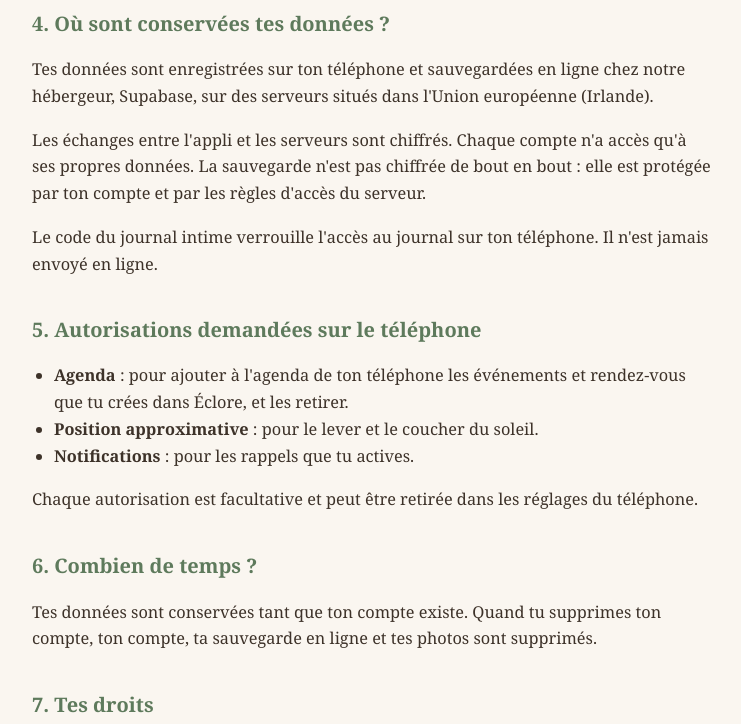
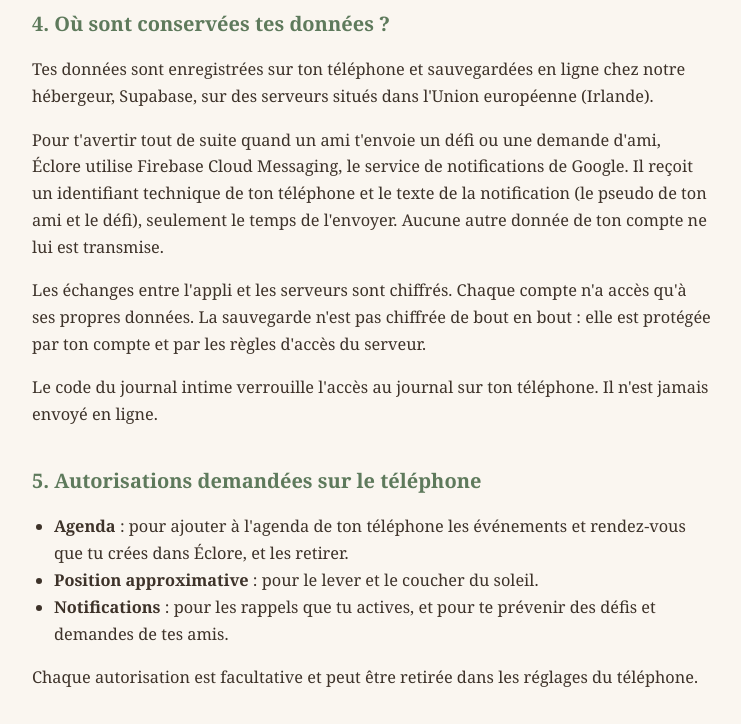
Before and after one commit to EcloreApp/eclore, a plain HTML site: page confidentialite.html in a window 1280 px wide. Shown: the part 1480-2204 px from the top of the page, without its empty margins (268-1009 px from the left). Drawn offline with Linux system fonts and the light colour scheme.

Commit message:
Confidentialité : notifications instantanées (Firebase Cloud Messaging)
Co-Authored-By: Claude Opus 5.5 <noreply@anthropic.com>
Claude-Session: https://claude.ai/code/session_01V8wQj2Xs3EvA4bELZiUW4z

```diff
--- a/confidentialite.html
+++ b/confidentialite.html
@@ -10,7 +10,7 @@
 <nav><a href="./">Éclore</a><a href="confidentialite.html">Confidentialité</a><a href="cgu.html">Conditions d&#39;utilisation</a><a href="suppression-compte.html">Supprimer mon compte</a></nav>
 <main>
 <h1>Politique de confidentialité</h1>
-<p class="maj">Dernière mise à jour : 13 novembre 2026</p>
+<p class="maj">Dernière mise à jour : 25 novembre 2026</p>
 <p class="note"><strong>Version provisoire.</strong> Ce texte est en cours de relecture et sera complété avant la publication de l&#39;application.</p>
 <p>Cette page explique quelles données l'application Éclore enregistre, pourquoi, où elles sont conservées et comment les supprimer.</p>
 
@@ -36,6 +36,7 @@ Contact : <a href="mailto:contact.eclore@gmail.com">contact.eclore@gmail.com</a>
 
 <h2>4. Où sont conservées tes données ?</h2>
 <p>Tes données sont enregistrées sur ton téléphone et sauvegardées en ligne chez notre hébergeur, Supabase, sur des serveurs situés dans l'Union européenne (Irlande).</p>
+<p>Pour t'avertir tout de suite quand un ami t'envoie un défi ou une demande d'ami, Éclore utilise Firebase Cloud Messaging, le service de notifications de Google. Il reçoit un identifiant technique de ton téléphone et le texte de la notification (le pseudo de ton ami et le défi), seulement le temps de l'envoyer. Aucune autre donnée de ton compte ne lui est transmise.</p>
 <p>Les échanges entre l'appli et les serveurs sont chiffrés. Chaque compte n'a accès qu'à ses propres données. La sauvegarde n'est pas chiffrée de bout en bout : elle est protégée par ton compte et par les règles d'accès du serveur.</p>
 <p>Le code du journal intime verrouille l'accès au journal sur ton téléphone. Il n'est jamais envoyé en ligne.</p>
 
@@ -43,7 +44,7 @@ Contact : <a href="mailto:contact.eclore@gmail.com">contact.eclore@gmail.com</a>
 <ul>
   <li><strong>Agenda</strong> : pour ajouter à l'agenda de ton téléphone les événements et rendez-vous que tu crées dans Éclore, et les retirer.</li>
   <li><strong>Position approximative</strong> : pour le lever et le coucher du soleil.</li>
-  <li><strong>Notifications</strong> : pour les rappels que tu actives.</li>
+  <li><strong>Notifications</strong> : pour les rappels que tu actives, et pour te prévenir des défis et demandes de tes amis.</li>
 </ul>
 <p>Chaque autorisation est facultative et peut être retirée dans les réglages du téléphone.</p>
 
```
